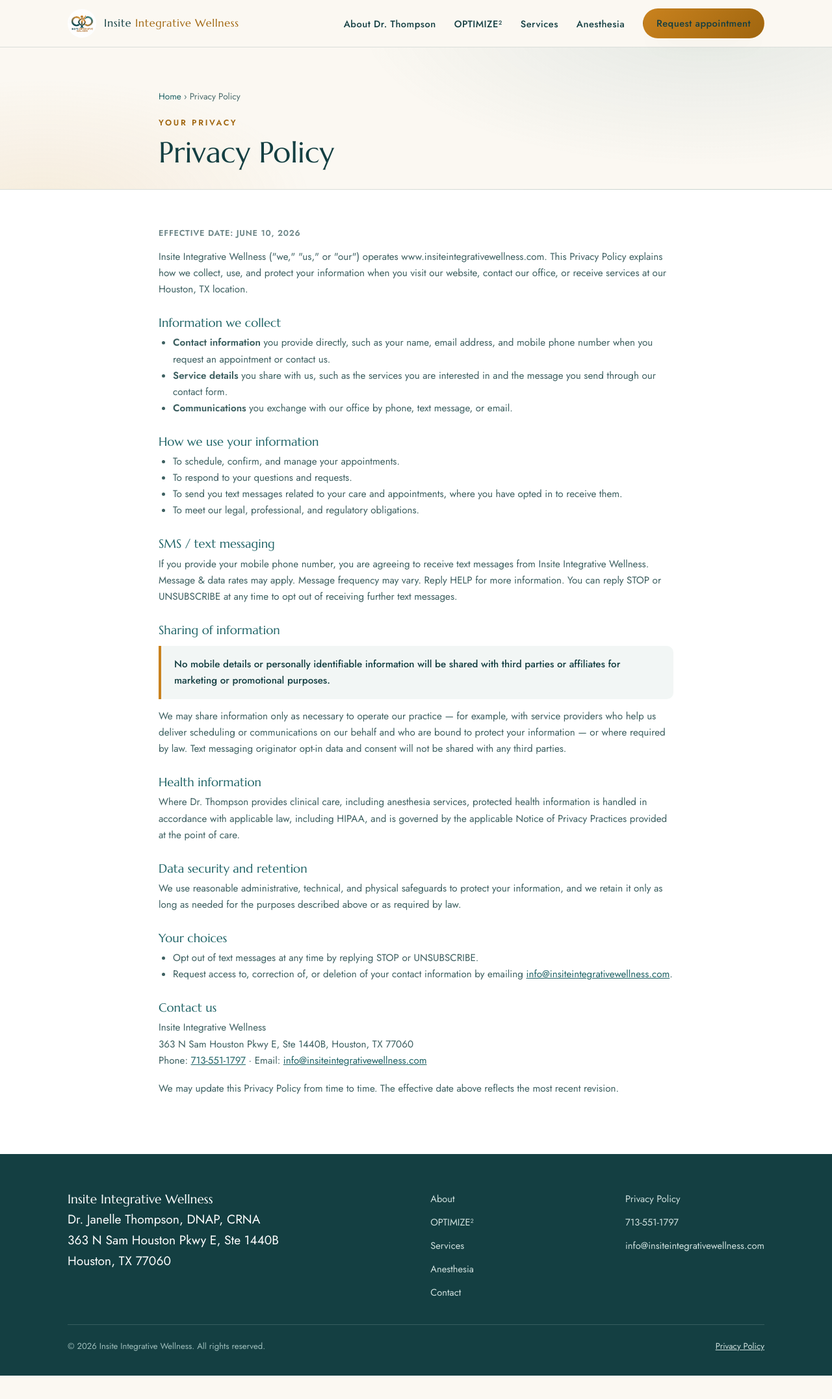
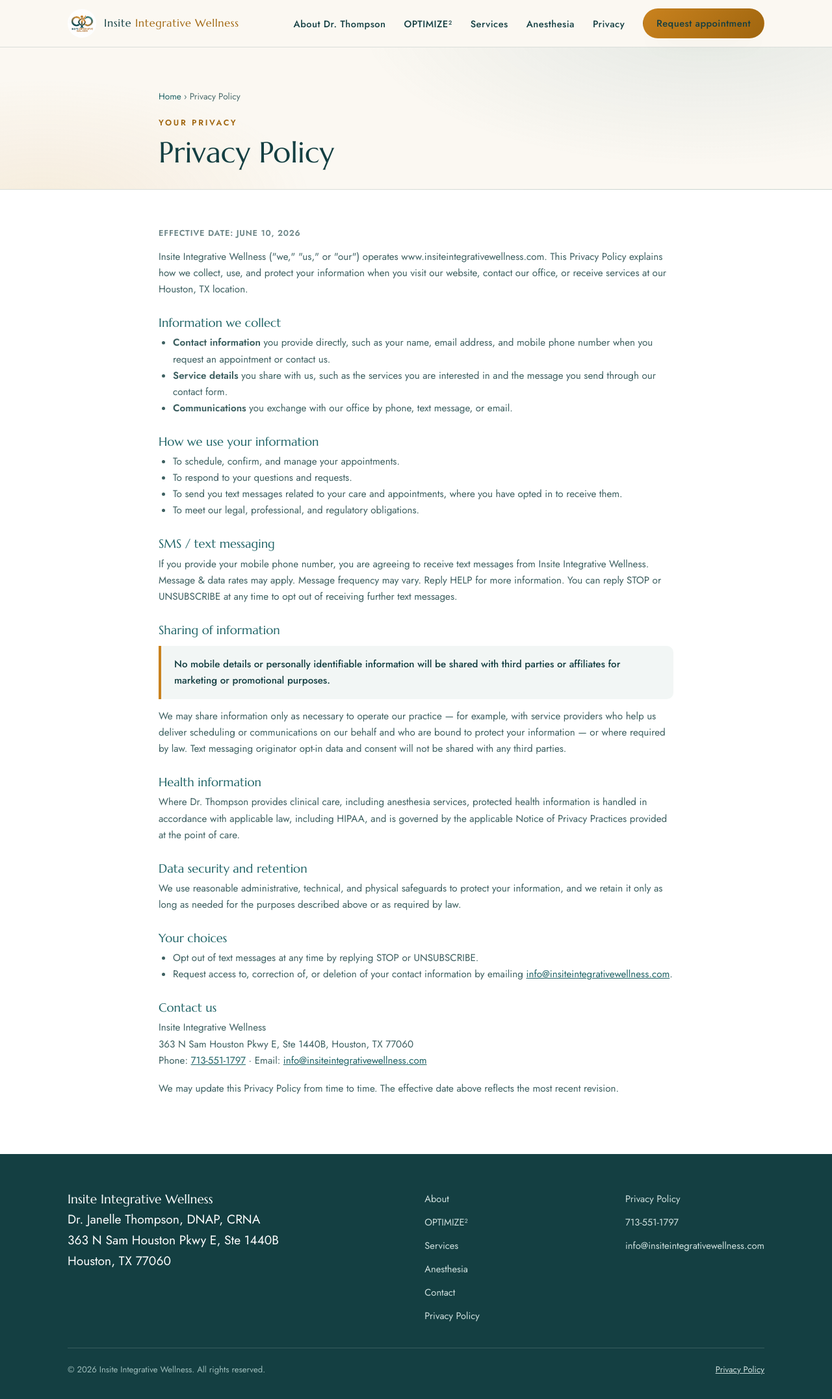
Before and after one commit to Blaquestalyon/Insite, a website: page insite-site/public/privacy.html in a window 1280 px wide. Shown: the whole page at 65% size. Before the commit the page ends 2117 px from the top, so only its background shows below. Drawn offline with Linux system fonts and the light colour scheme.

Commit message:
Add Privacy link to header nav and footer nav on both pages
- Header: insert 'Privacy' between Anesthesia and the Request appointment CTA
- Footer: add 'Privacy Policy' to the main footer nav column
- Applied to both index.html and privacy.html

```diff
--- a/insite-site/public/privacy.html
+++ b/insite-site/public/privacy.html
@@ -108,6 +108,7 @@ footer a:hover{color:var(--gold)}
       <li><a href="/#optimize">OPTIMIZE&sup2;</a></li>
       <li><a href="/#services">Services</a></li>
       <li><a href="/#anesthesia">Anesthesia</a></li>
+      <li><a href="/privacy" aria-current="page">Privacy</a></li>
       <li><a href="/#contact" class="btn btn-amber">Request appointment</a></li>
     </ul>
   </div>
@@ -187,6 +188,7 @@ footer a:hover{color:var(--gold)}
           <li><a href="/#services">Services</a></li>
           <li><a href="/#anesthesia">Anesthesia</a></li>
           <li><a href="/#contact">Contact</a></li>
+          <li><a href="/privacy">Privacy Policy</a></li>
         </ul>
       </nav>
       <nav aria-label="Legal">
```
Also changed, not shown: insite-site/public/index.html (+2 -0 lines).
